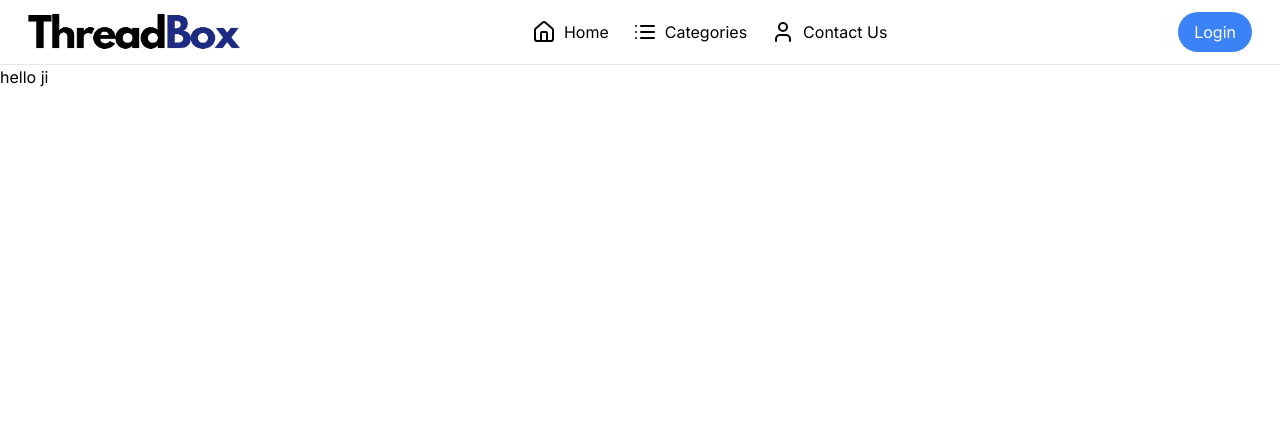
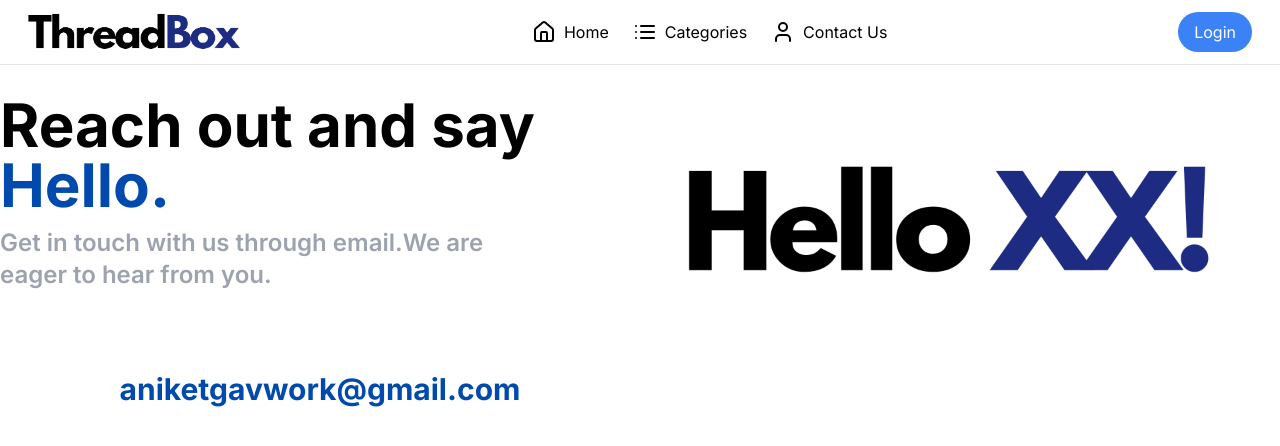
Before and after one commit to aniket0929/ThreadBox, a Next.js app: page /contact in a window 1280 px wide. Shown: the top 446 px of the page. Built offline with nearby package versions, Linux system fonts and the light colour scheme; no server answers.

Commit message:
edited the contacts page

```diff
--- a/app/contact/page.jsx
+++ b/app/contact/page.jsx
@@ -1,5 +1,20 @@
 export default function Contact(){
-    return <main>
-        hello ji
+    return <main className="flex">
+      <div className="w-3/6 flex flex-col justify-center items-center gap-20 ">
+       <div className="">
+       <h1 className="text-6xl font-bold py-3 ">
+            Reach out and say <span className="text-[#004aad]">Hello.</span>
+        </h1>
+        <h2 className="text-2xl text-gray-400 w-4/5 font-semibold">
+            Get in touch with us through email.We are eager to hear from you.
+        </h2>
+       </div>
+       <div className="">
+       <a className="text-3xl font-bold text-[#004aad]" href="mailto:“aniketgavwork@gmail.com”">aniketgavwork@gmail.com</a>
+       </div>
+      </div>
+      <div className="w-3/6">
+        <img src="/hello.png"/>
+      </div>
     </main>
 }
```
Also changed, not shown: public/hello.png (added).
